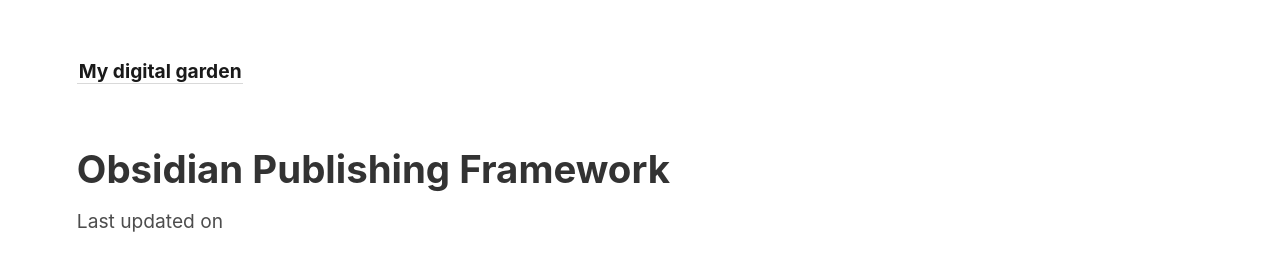
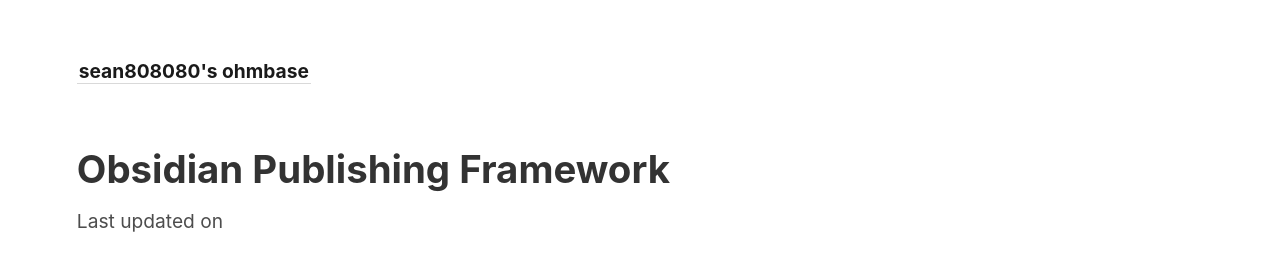
Before and after one commit to sean808080/digital-garden-jekyll, a Jekyll site: the page built from _notes/Obsidian Publishing Framework.md, in a window 1280 px wide and 900 px high. Shown: the top 253 px of the window. Built offline with Jekyll 4.4.1, drawn with Linux system fonts in a browser that asks for light colours.

Commit message:
Update _config.yml
changed site title

```diff
--- a/_config.yml
+++ b/_config.yml
@@ -1,4 +1,4 @@
-title:               My digital garden
+title:               sean808080's ohmbase
 include:             ['_pages']
 exclude:             ['_includes/notes_graph.json']
 # You may need to change the base URL depending on your deploy configuration.
```
